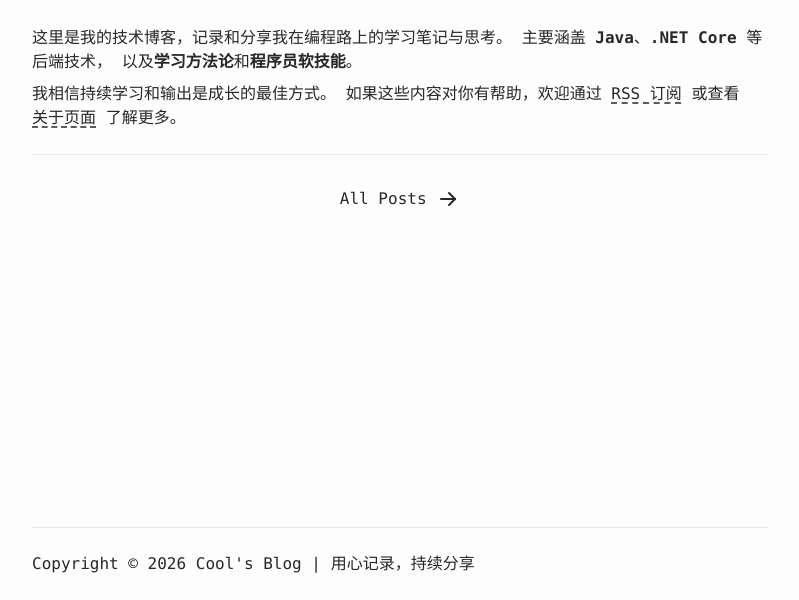
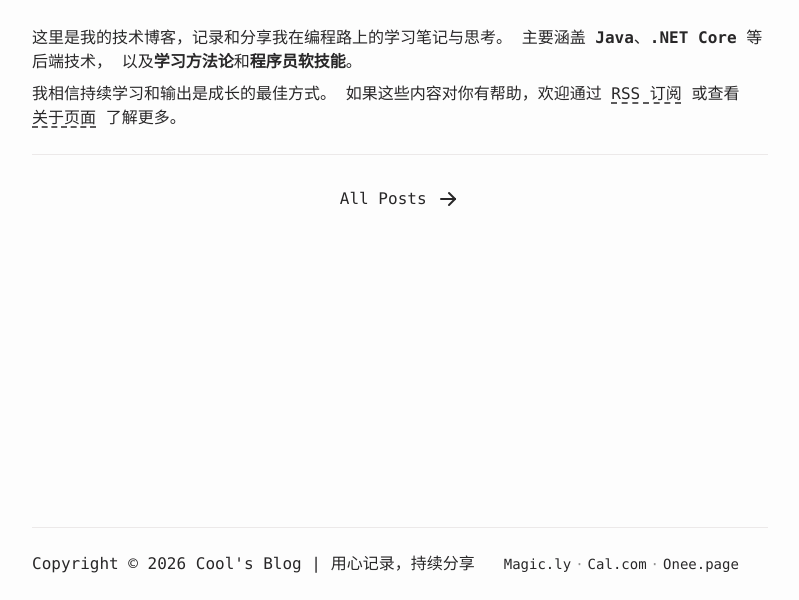
Before and after one commit to cool19980208/cool19980208.github.io, an Astro site: page / in a window 1280 px wide. Shown: the part 200-800 px from the top of the page, without its empty margins (240-1039 px from the left). Built offline with nearby package versions, Linux system fonts and the light colour scheme; Astro itself is replaced by a stand-in of ours.

Commit message:
feat: 在 Footer 添加个人链接（Magic.ly、Cal.com、Onee.page）便于 SEO 索引

```diff
--- a/src/components/Footer.astro
+++ b/src/components/Footer.astro
@@ -17,6 +17,13 @@ const { noMarginTop = false } = Astro.props;
     class="flex flex-col items-center justify-between py-6 sm:flex-row-reverse sm:py-4"
   >
     <Socials centered />
+    <div class="my-2 flex flex-wrap items-center justify-center gap-x-1 gap-y-1 text-sm">
+      <a href="https://magic.ly/ZaneRen" target="_blank" rel="noopener" class="hover:text-accent">Magic.ly</a>
+      <span class="opacity-50">·</span>
+      <a href="https://cal.com/ZaneRen" target="_blank" rel="noopener" class="hover:text-accent">Cal.com</a>
+      <span class="opacity-50">·</span>
+      <a href="https://onee.page/cool" target="_blank" rel="noopener" class="hover:text-accent">Onee.page</a>
+    </div>
     <div class="my-2 flex flex-col items-center whitespace-nowrap sm:flex-row">
       <span>Copyright &#169; {currentYear} Cool's Blog</span>
       <span class="hidden sm:inline">&nbsp;|&nbsp;</span>
```
